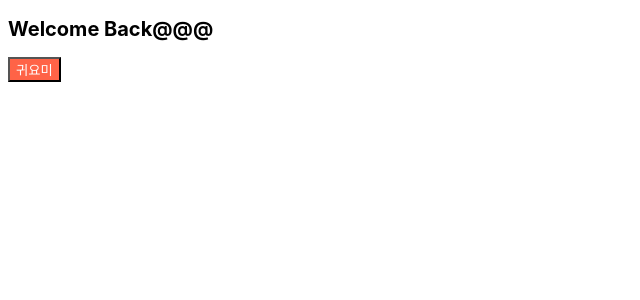
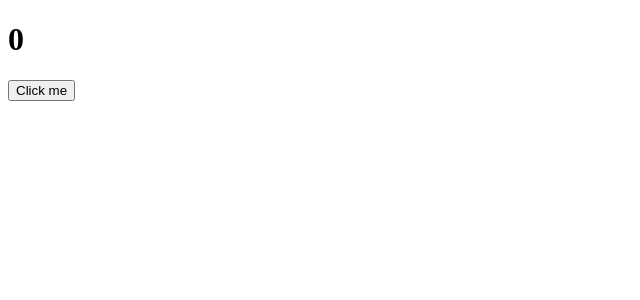
Before and after one commit to yejiseo0725/react-for-beginners, a React (Vite) app: page / in a window 1280 px wide. Shown: the top 300 px of the page, without its empty margins (0-640 px from the left). Built offline with nearby package versions, Linux system fonts and the light colour scheme.

Commit message:
useEffect: 특정 코드 한 번만 실행

```diff
--- a/src/App.jsx
+++ b/src/App.jsx
@@ -1,20 +1,25 @@
-import { useState } from 'react'
+import { useState, useEffect } from 'react'
 import Button from './Button'
 import styles from './App.module.css'
 
 function App() {
 
+  const [counter, setValue] = useState(0);
+  const onClick = () => setValue((prev) => prev + 1);
+  console.log('i run all the time ---!');
+
+  useEffect(() => {
+    console.log("CALL THE API@@@");
+  }, []);
+
   return (
     <>
-      <section>
         <div>
-          <h1 className={styles.title}>Welcome Back@@@</h1>
-          <Button text={"귀요미"} />
+          <h1>{counter}</h1>
+          <button onClick={onClick}>Click me</button>
         </div>
-      </section>
     </>
   )
-
 }
 
 export default App;
```
